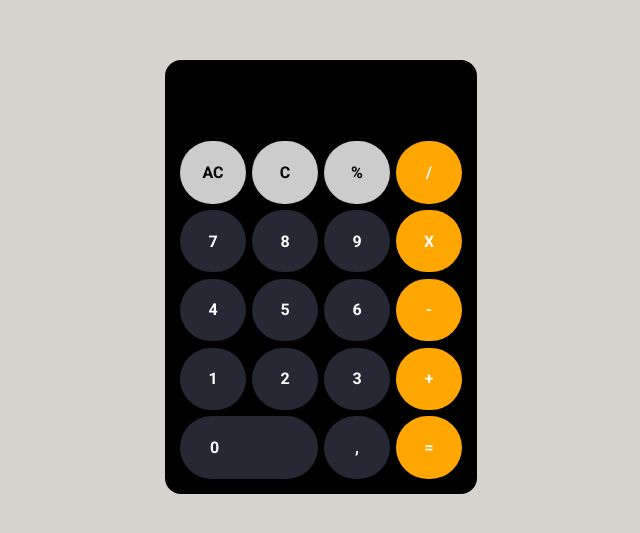
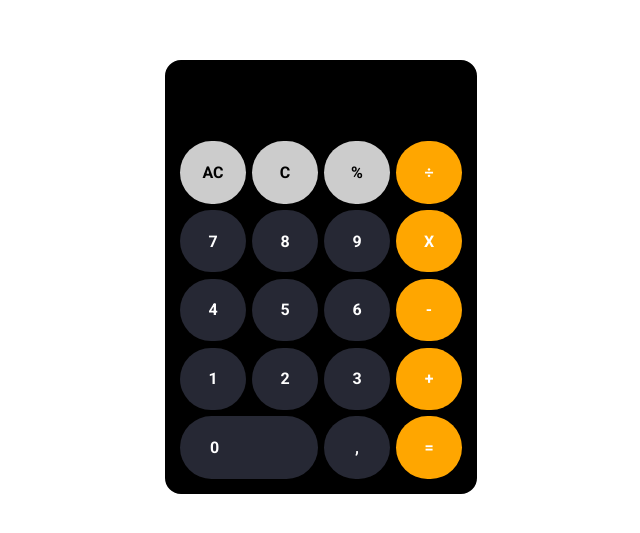
Before and after one commit to paulodev34/Calculadora-com-React, a React (Create React App) app: page / in a window 1280 px wide. Shown: the part 123-656 px from the top of the page, without its empty margins (319-959 px from the left). Built offline with nearby package versions, Linux system fonts and the light colour scheme.

Commit message:
mudança de cor de fundo

```diff
--- a/src/App.css
+++ b/src/App.css
@@ -9,7 +9,7 @@
   display: flex;
   justify-content: center;
   align-items: center;
-  background-color: rgb(214, 211, 207);
+  background-color: white;
 }
 
 .container {
--- a/src/App.jsx
+++ b/src/App.jsx
@@ -39,7 +39,7 @@
             %
           </button>
           <button className="botao-laranja" name="/" onClick={handleClick}>
-            /
+            ÷
           </button>
           <button name="7" onClick={handleClick}>
             7
```
